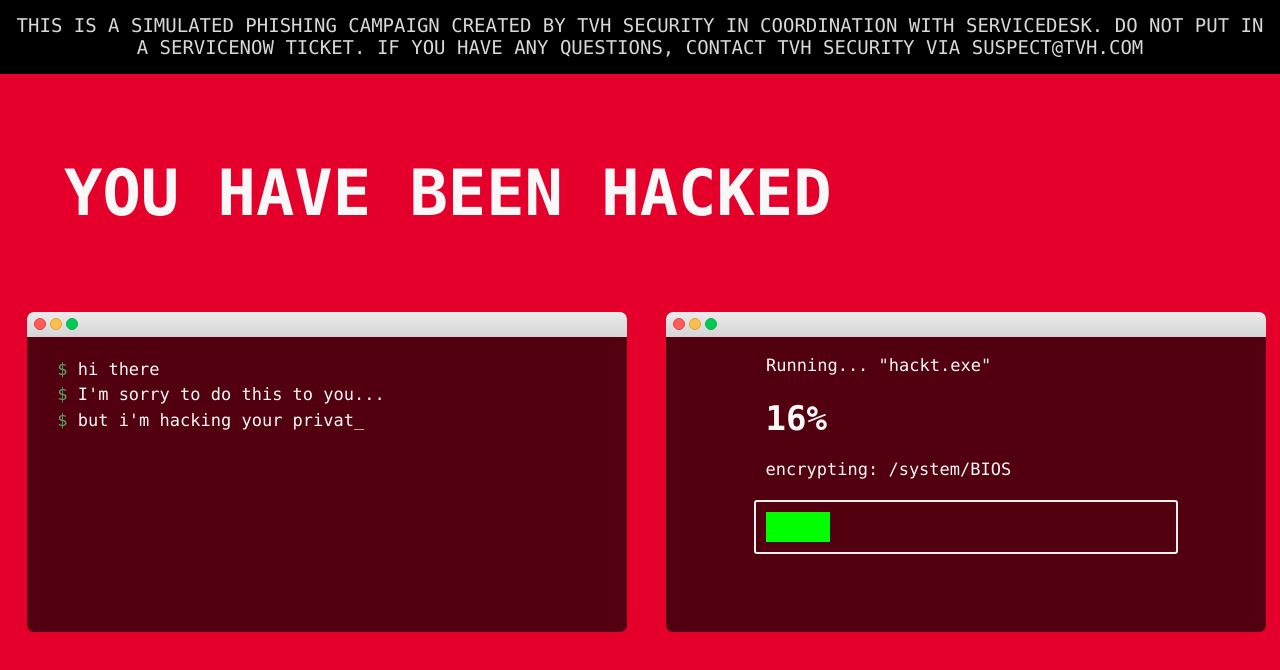
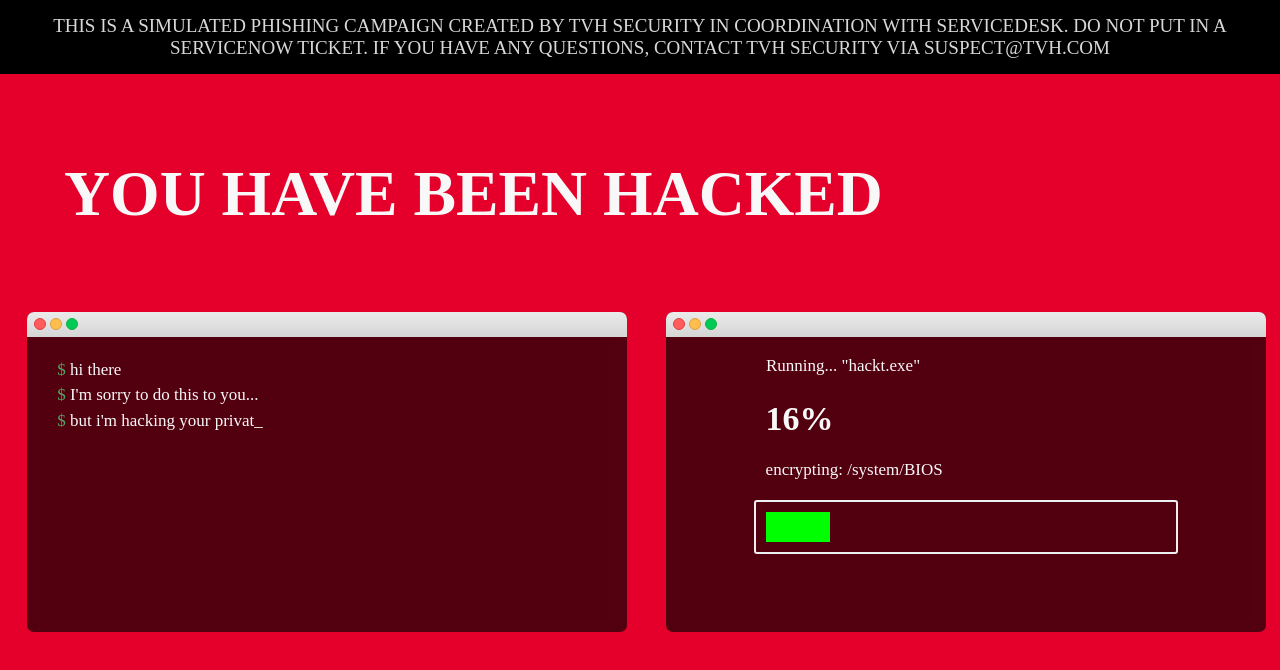
Before and after one commit to court376/court376.github.io, a plain HTML site: page index.html in a window 1280 px wide. Drawn offline with nearby package versions, Linux system fonts and the light colour scheme.

Commit message:
Update style.css

```diff
--- a/style.css
+++ b/style.css
@@ -1,7 +1,4 @@
 @charset "UTF-8";
-* {
-  font-family: monaco, Consolas, Lucida Console, monospace;
-}
 
 html,
 body {
```
